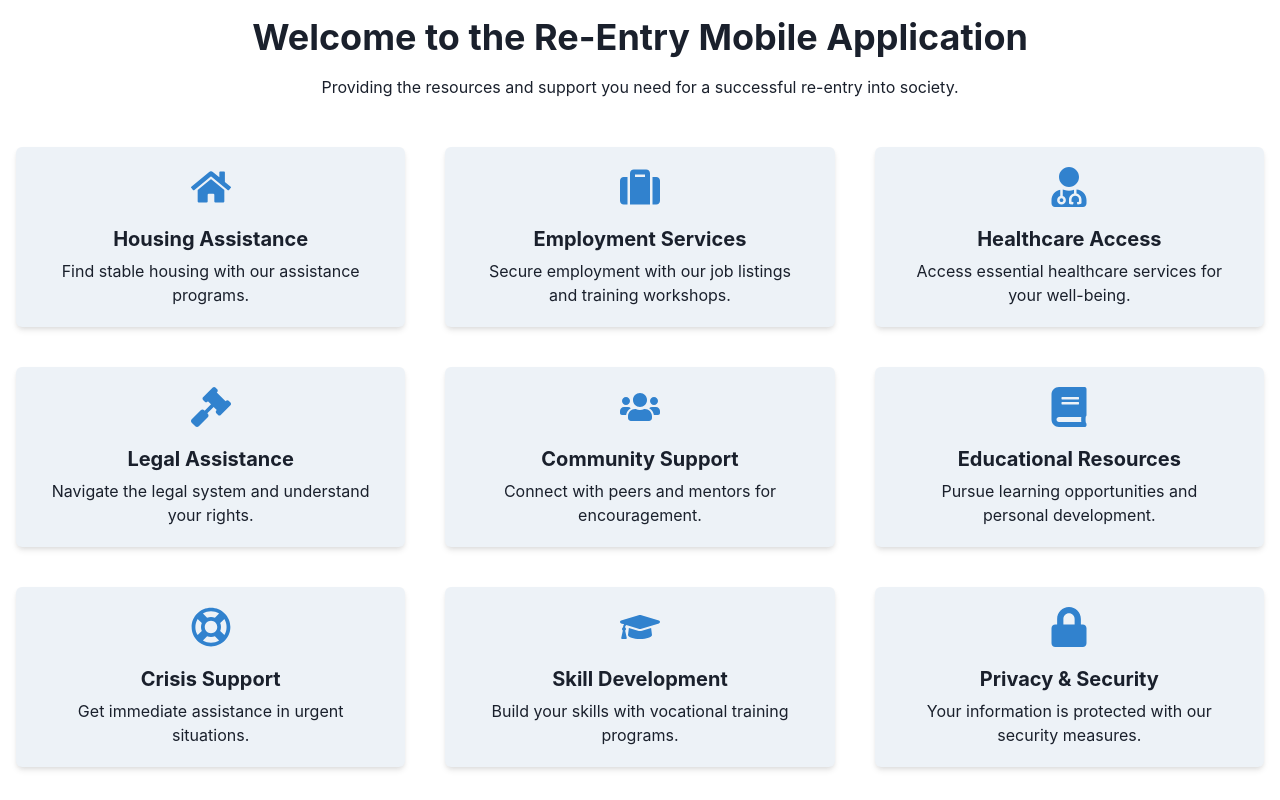
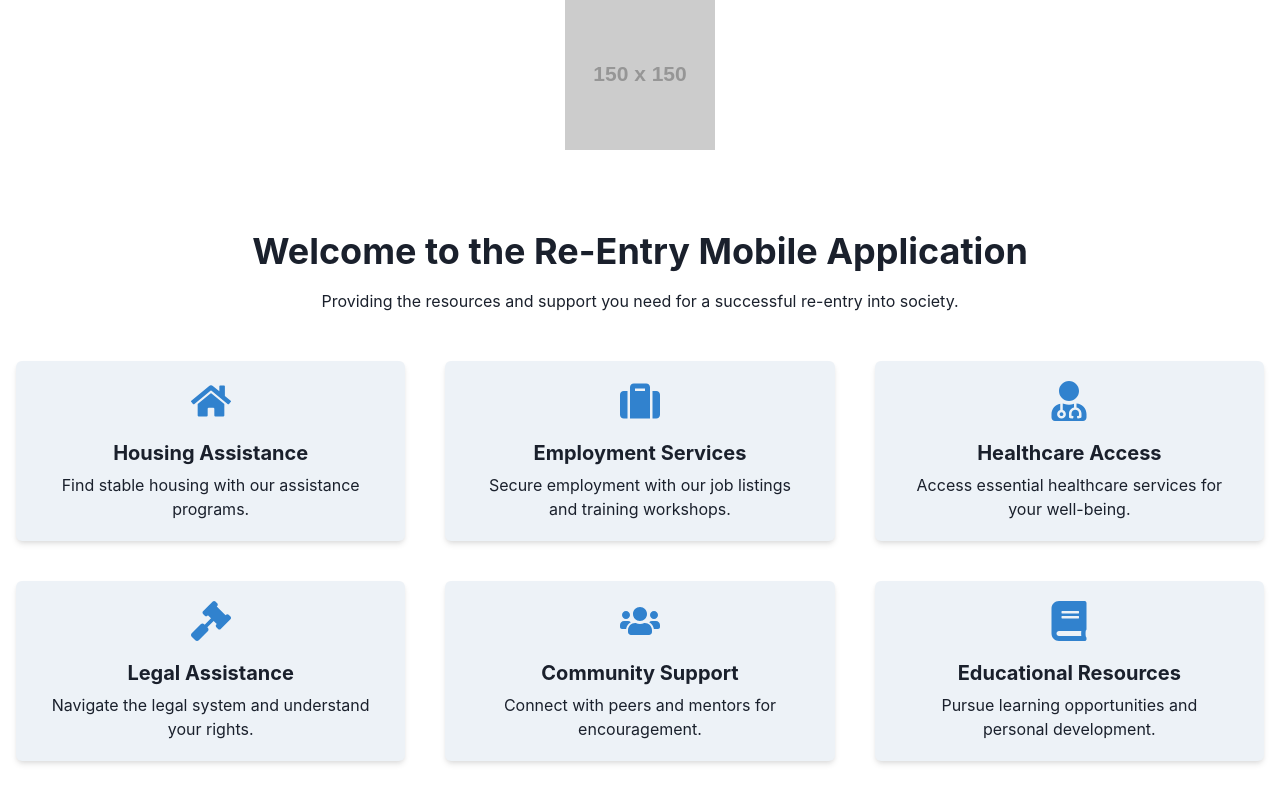
Before and after one commit to GPT-Engineer-App/reentry-assist, a React (Vite) app: page / in a window 1280 px wide. Shown: the top 800 px of the page. Built offline with nearby package versions, Linux system fonts and the light colour scheme.

Commit message:
Added a new `Logo` component to display a placeholder logo at the top of the `Index` page. The placeholder URL should be replaced with the actual logo image URL by the client.
logo

```diff
--- a/src/pages/Index.jsx
+++ b/src/pages/Index.jsx
@@ -2,11 +2,13 @@
 import { Box, Container, Heading, SimpleGrid, Text, Button, VStack, HStack, Icon, Image, Input, Stack } from "@chakra-ui/react";
 import { FaHome, FaSuitcase, FaUserMd, FaGavel, FaUsers, FaBook, FaRegLifeRing, FaGraduationCap, FaLock } from "react-icons/fa";
 
+import { Logo } from "./Logo";
+
 const Index = () => {
-  // TODO: Create the website here!
   return (
     <Container maxW="container.xl">
       <VStack spacing={8}>
+        <Logo />
         <Box p={4}>
           <Heading as="h1" size="xl" textAlign="center">
             Welcome to the Re-Entry Mobile Application
--- /dev/null
+++ b/src/pages/Logo.jsx
@@ -0,0 +1,5 @@
+import { Image } from "@chakra-ui/react";
+
+export const Logo = () => {
+  return <Image src="https://via.placeholder.com/150" alt="Re-Entry Mobile Application Logo" mb={8} />;
+};
```
